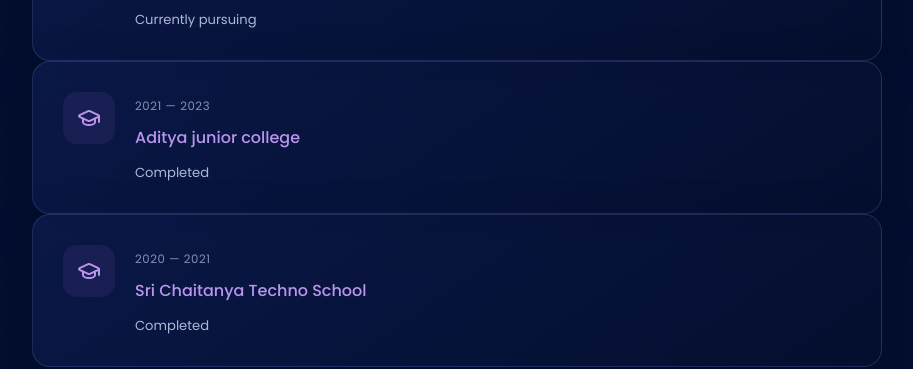
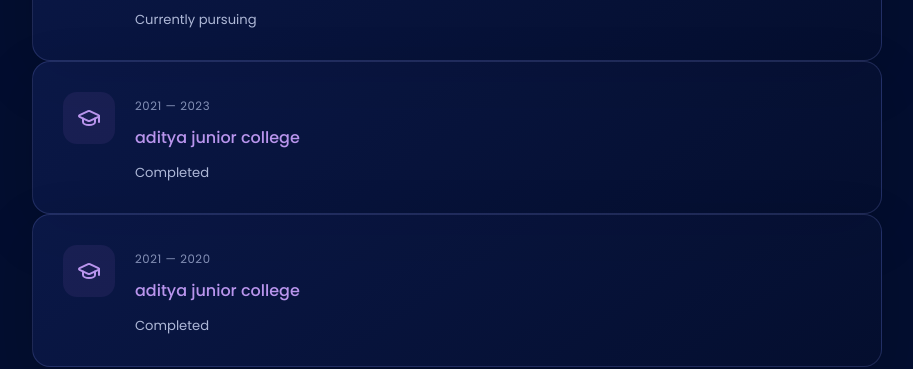
Before and after one commit to Avi7525/avinash-portfolio, a React (Vite) app: page / in a window 1280 px wide. Shown: the part 3800-4169 px from the top of the page, without its empty margins (32-945 px from the left). Built offline with nearby package versions, Linux system fonts and the light colour scheme.

Commit message:
Update portfolio and EmailJS

```diff
--- a/src/main.jsx
+++ b/src/main.jsx
@@ -61,18 +61,20 @@
       end: "2027",
       detail: "Currently pursuing",
     },
+
     {
-
-      college: "Aditya junior college",
+      Course: "MPC",
+      college: "aditya junior college",
       start: "2021",
       end: "2023",
       detail: "Completed",
     },
+
     {
-
-      college: "Sri Chaitanya Techno School",
-      start: "2020",
-      end: "2021",
+      Course: "SSC",
+      college: "aditya junior college",
+      start: "2021",
+      end: "2020",
       detail: "Completed",
     },
   ],
```
